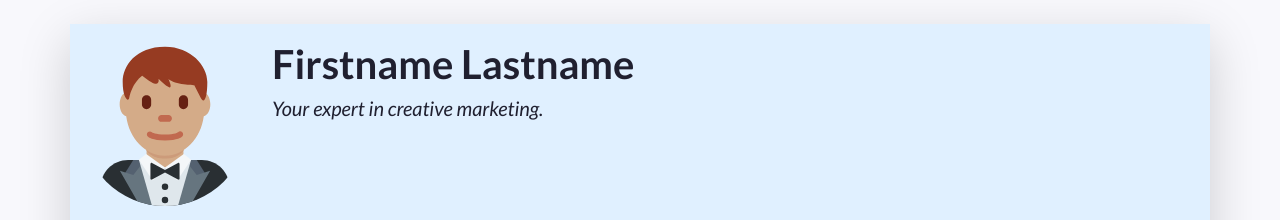
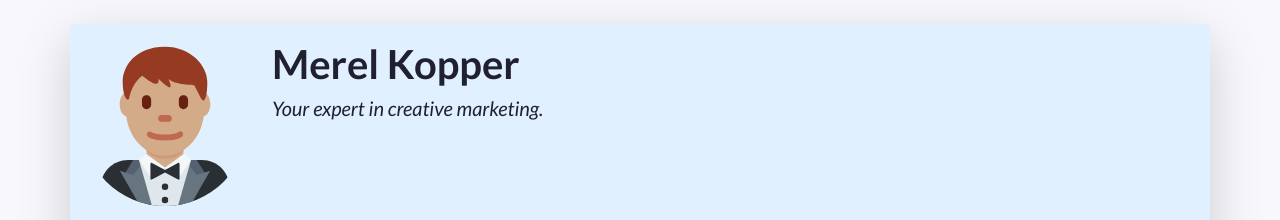
Before and after one commit to MerelKopper/blondemerel, a plain HTML site: page index.html in a window 1280 px wide. Shown: the top 220 px of the page. Drawn offline with nearby package versions, Linux system fonts and the light colour scheme.

Commit message:
Update index.html

```diff
--- a/index.html
+++ b/index.html
@@ -19,7 +19,7 @@
     <link rel="stylesheet" href="css/alternative.css">
      -->
 
-    <title>Firstname Lastname's Resumé</title>
+    <title>Merel Kopper's Resumé</title>
   </head>
   <!-- End of the head -->
 
@@ -54,7 +54,7 @@
           A container to wrap around your name and tagline. Full-width at small size, then columns of increasing size.
         -->
         <div class="col-12 col-sm-8 col-md-9 col-lg-10 my-3 header-content">
-          <h1 class="fw-bolder">Firstname Lastname</h1>
+          <h1 class="fw-bolder">Merel Kopper</h1>
           <h5 class="fst-italic tagline">Your expert in creative marketing.</h5>
         </div>
       </header>
```
